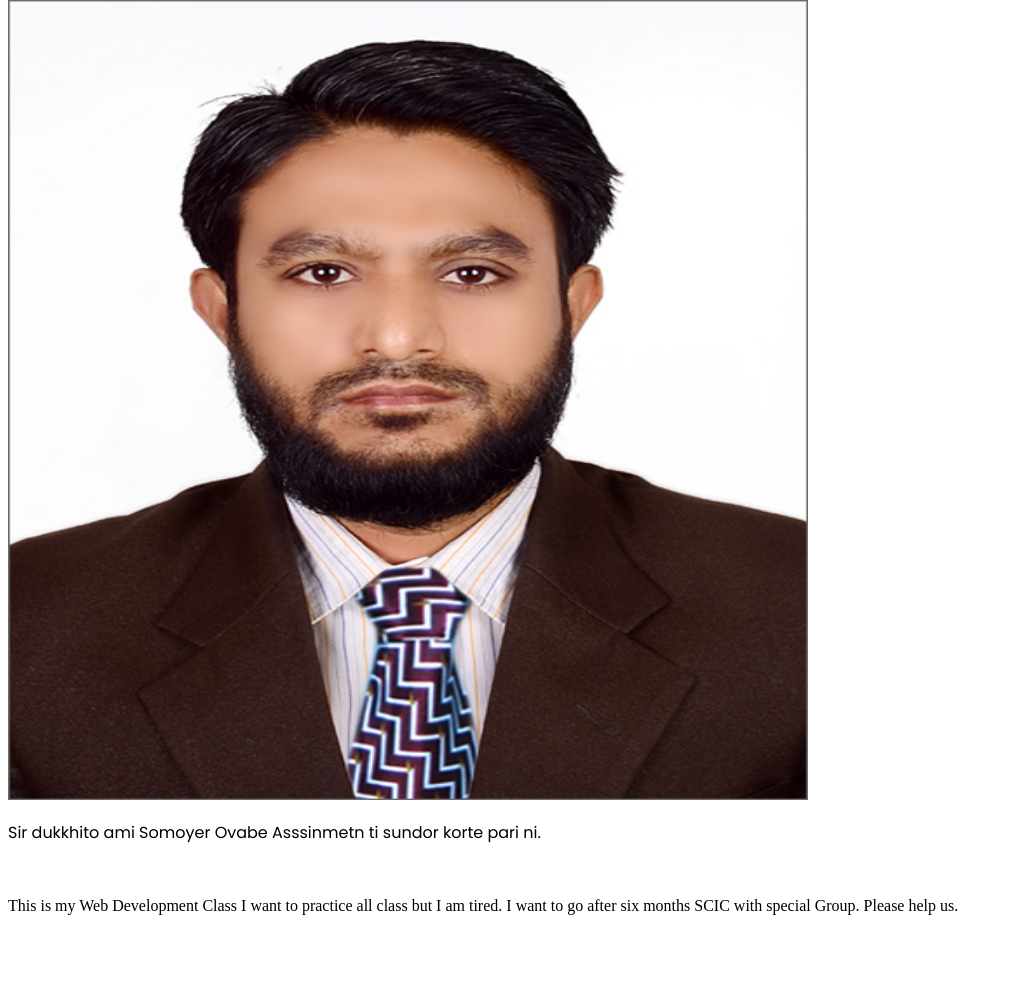
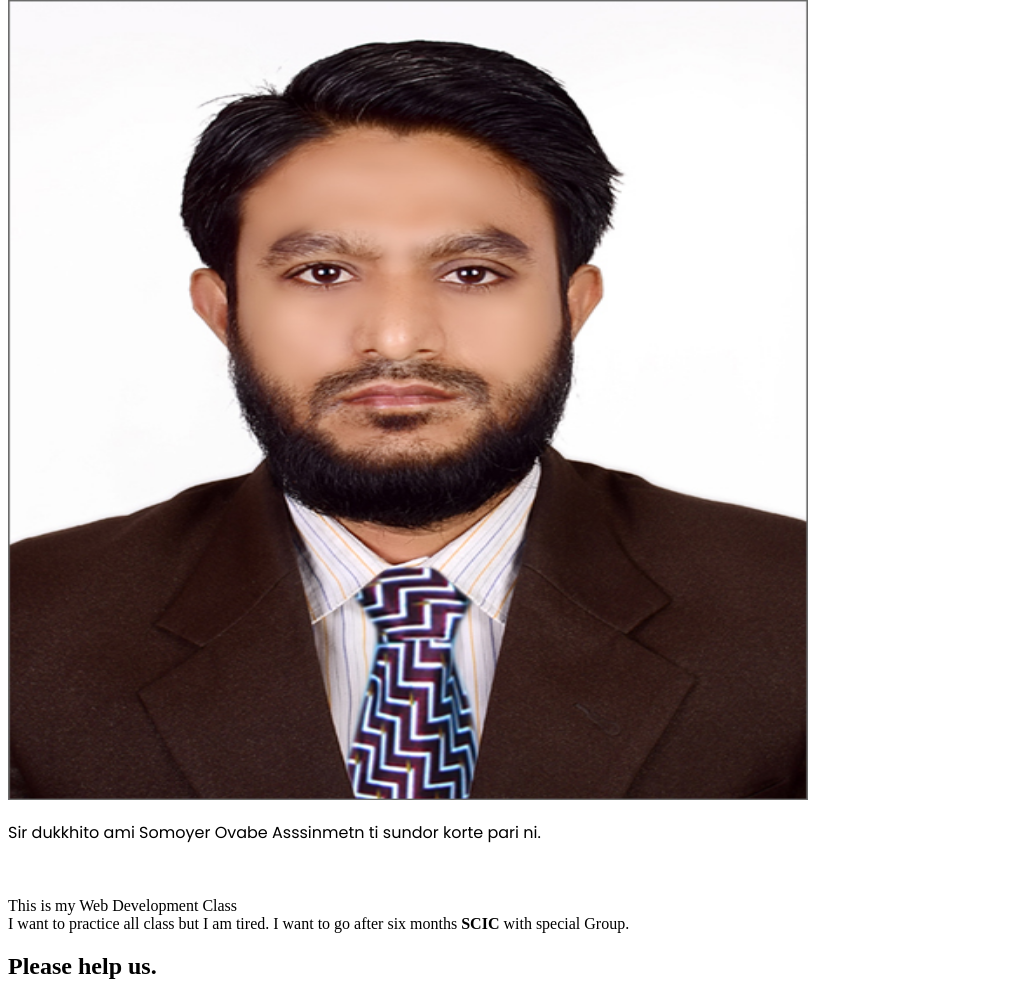
Before and after one commit to Malamin78600/first-repo, a plain HTML site: page index.html in a window 1280 px wide. Shown: the part 121-1121 px from the top of the page, without its empty margins (0-1009 px from the left). Before the commit the page ends 1044 px from the top, so only its background shows below. Drawn offline with Linux system fonts and the light colour scheme.

Commit message:
first repo

```diff
--- a/index.html
+++ b/index.html
@@ -17,7 +17,11 @@
     <br>
     <br>
     This is my Web Development Class
-    I want to practice all class but I am tired. I want to go after six months SCIC with special Group.
-    Please help us.
+    <br>
+
+    I want to practice all class but I am tired. I want to go after six months <b>SCIC </b>with <b></b>special</b> Group.
+
+    <h2>Please help us. </h2>
+
 </body>
 </html>
```
